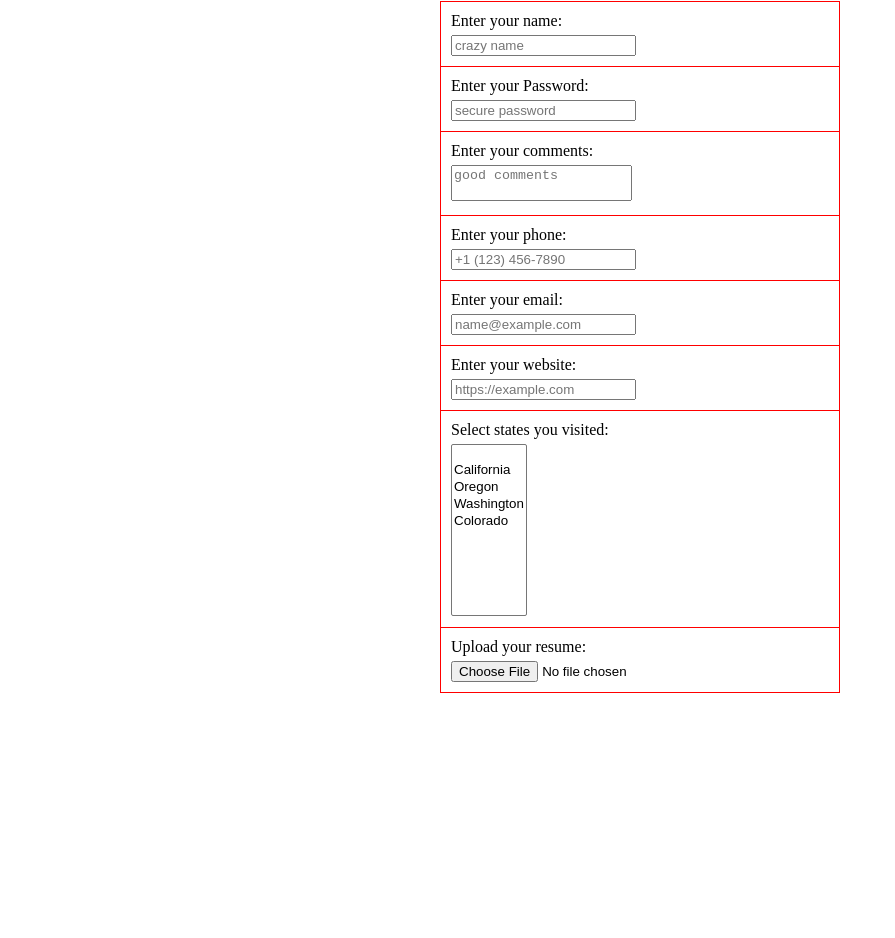
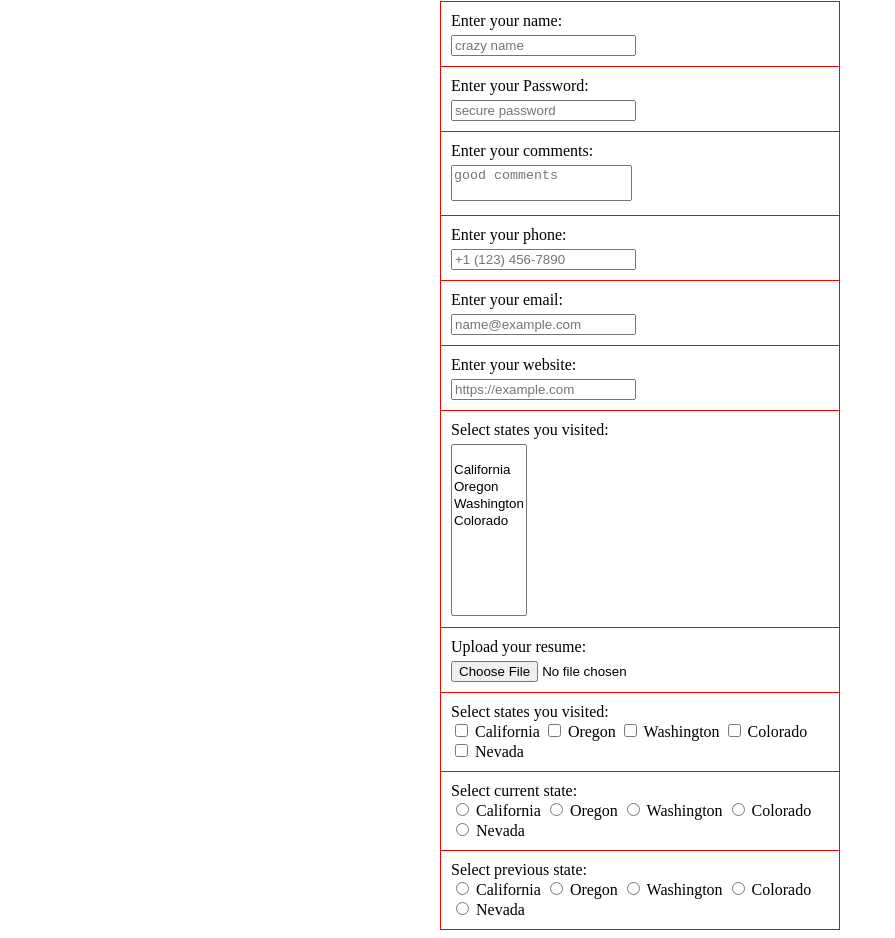
Before and after one commit to sasidhar/sai.rocks, a plain HTML site: page web-designing-practicals/004-forms/inputs.html in a window 1280 px wide. Shown: the part 79-1017 px from the top of the page, without its empty margins (0-895 px from the left). Before the commit the page ends 800 px from the top, so only its background shows below. Drawn offline with Linux system fonts and the light colour scheme.

Commit message:
More fileds

```diff
--- a/web-designing-practicals/004-forms/inputs.html
+++ b/web-designing-practicals/004-forms/inputs.html
@@ -22,10 +22,13 @@
         form div:first-child {
             border-top: 1px solid red;
         }
-        label {
+        form .label {
+            display: block;
+        }
+        /* label {
             display: flex;
             flex-direction: column;
-        }
+        } */
         label span:first-child {
             /* text-align: right; */
             /* padding-right: 4px; */
@@ -45,44 +48,44 @@
     <form>
         <div>
             <label>
-                <span>Enter your name:</span>
-                <span><input type="text" placeholder="crazy name" /></span>
+                <span class="label">Enter your name:</span>
+                <span class="field"><input type="text" placeholder="crazy name" /></span>
             </label>
         </div>
         <div>
             <label>
-                <span>Enter your Password:</span>
-                <span><input type="password" placeholder="secure password" /></span>
+                <span class="label">Enter your Password:</span>
+                <span class="field"><input type="password" placeholder="secure password" /></span>
             </label>
         </div>
         <div>
             <label>
-                <span>Enter your comments:</span>
-                <span><textarea placeholder="good comments"></textarea></span>
+                <span class="label">Enter your comments:</span>
+                <span class="field"><textarea placeholder="good comments"></textarea></span>
             </label>
         </div>
         <div>
             <label>
-                <span>Enter your phone:</span>
-                <span><input type="tel" placeholder="+1 (123) 456-7890" /></span>
+                <span class="label">Enter your phone:</span>
+                <span class="field"><input type="tel" placeholder="+1 (123) 456-7890" /></span>
             </label>
         </div>
         <div>
             <label>
-                <span>Enter your email:</span>
-                <span><input type="email" placeholder="name@example.com" /></span>
+                <span class="label">Enter your email:</span>
+                <span class="field"><input type="email" placeholder="name@example.com" /></span>
             </label>
         </div>
         <div>
             <label>
-                <span>Enter your website:</span>
-                <span><input type="url" placeholder="https://example.com" /></span>
+                <span class="label">Enter your website:</span>
+                <span class="field"><input type="url" placeholder="https://example.com" /></span>
             </label>
         </div>
         <div>
             <label>
-                <span>Select states you visited:</span>
-                <span><select size="10" multiple>
+                <span class="label">Select states you visited:</span>
+                <span class="field"><select size="10" multiple>
                     <option></option>
                     <option>California</option>
                     <option>Oregon</option>
@@ -93,9 +96,69 @@
         </div>
         <div>
             <label>
-                <span>Upload your resume:</span>
-                <span><input type="file" /></span>
+                <span class="label">Upload your resume:</span>
+                <span class="field"><input type="file" /></span>
             </label>
+        </div>
+        <div>
+            <span class="label">Select states you visited:</span>
+            <span class="field">
+                <label>
+                    <input type="checkbox" value="California" /> California
+                </label>
+                <label>
+                    <input type="checkbox" value="Oregon" /> Oregon
+                </label>
+                <label>
+                    <input type="checkbox" value="Washington" /> Washington
+                </label>
+                <label>
+                    <input type="checkbox" value="Colorado" /> Colorado
+                </label>
+                <label>
+                    <input type="checkbox" value="Nevada" /> Nevada
+                </label>
+            </span>
+        </div>
+        <div>
+            <span class="label">Select current state:</span>
+            <span class="field">
+                <label>
+                    <input type="radio" name="current-state" value="California" /> California
+                </label>
+                <label>
+                    <input type="radio" name="current-state" value="Oregon" /> Oregon
+                </label>
+                <label>
+                    <input type="radio" name="current-state" value="Washington" /> Washington
+                </label>
+                <label>
+                    <input type="radio" name="current-state" value="Colorado" /> Colorado
+                </label>
+                <label>
+                    <input type="radio" name="current-state" value="Nevada" /> Nevada
+                </label>
+            </span>
+        </div>
+        <div>
+            <span class="label">Select previous state:</span>
+            <span class="field">
+                <label>
+                    <input type="radio" name="previous-state" value="California" /> California
+                </label>
+                <label>
+                    <input type="radio" name="previous-state" value="Oregon" /> Oregon
+                </label>
+                <label>
+                    <input type="radio" name="previous-state" value="Washington" /> Washington
+                </label>
+                <label>
+                    <input type="radio" name="previous-state" value="Colorado" /> Colorado
+                </label>
+                <label>
+                    <input type="radio" name="previous-state" value="Nevada" /> Nevada
+                </label>
+            </span>
         </div>
     </form>
 </body>
```
